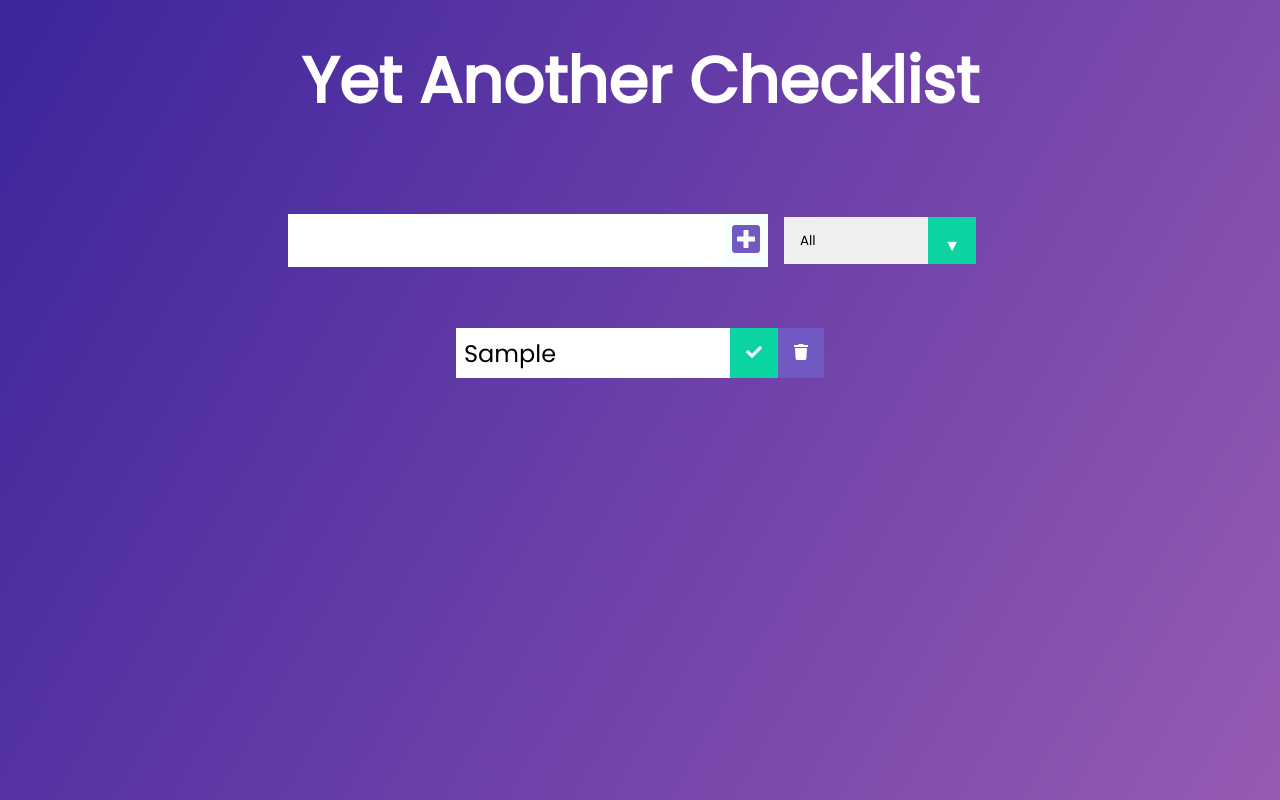
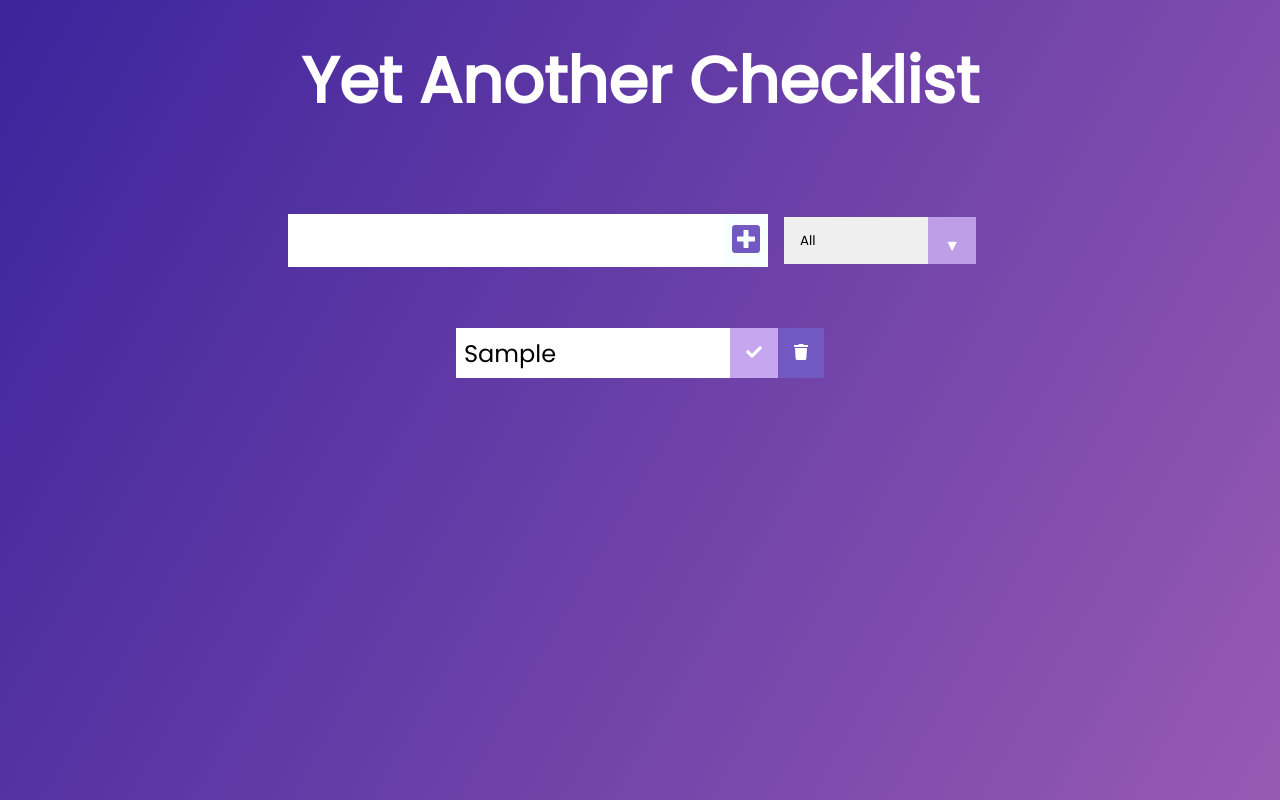
Before and after one commit to the-one-who-knoccks/Yet-another-checkList, a React (Create React App) app: page / in a window 1280 px wide. Both pictures are taken after typing "Sample" into the empty fields and a click on the button 746 px from the left and 240 px from the top of the page. Built offline with nearby package versions, Linux system fonts and the light colour scheme.

Commit message:
:sparkles: Updated code

```diff
--- a/src/App.css
+++ b/src/App.css
@@ -77,7 +77,7 @@ form button:hover {
   font-size: 1rem;
 }
 .complete-btn {
-  background: rgb(11, 212, 162);
+  background: rgba(142, 81, 223, 0.5);
 }
 .todo-item {
   padding: 0rem 0.5rem;
@@ -131,7 +131,8 @@ select {
   right: 0;
   padding: 1rem;
 
-  background: rgb(11, 212, 162);
+  background: rgba(142, 81, 223, 0.5);
+
   cursor: pointer;
   pointer-events: none;
 }
--- a/src/App.js
+++ b/src/App.js
@@ -1,4 +1,4 @@
-import React, { useState } from 'react';
+import React, { useState, useEffect } from 'react';
 import "./App.css";
 
 import Form from './Components/Form/Form';
@@ -8,21 +8,44 @@ const App = () => {
   const [inputText, setInputText] = useState('');
   const [todos, setTodos] = useState([]);
   const [filter, setFilters] = useState('all');
-  const [filtered, setFiltered] = useState([]);
+  const [filteredTodos, setFilteredTodos] = useState([]);
+
+  useEffect(() => {
+    getLocalTodos();
+  }, []);
+
+  useEffect(() => {
+    filterHandler();
+    saveLocalTodos();
+  }, [todos, filter]);
 
   const filterHandler = () => {
     switch (filter) {
       case 'completed':
-        setFiltered(todos.filter(todo => todo.completed === true));
+        setFilteredTodos(todos.filter((todo) => todo.completed === true));
         break;
-      case 'uncomplited':
-        setFiltered(todos.filter(todo => todo.uncompleted === false));
+      case 'uncompleted':
+        setFilteredTodos(todos.filter((todo) => todo.completed === false));
         break;
       default:
-        setFiltered(todos);
+        setFilteredTodos(todos);
         break;
     }
+  };
+
+  const saveLocalTodos = () => {
+    localStorage.setItem('todos', JSON.stringify(todos));
+  };
+
+const getLocalTodos = () => {
+  if (localStorage.getItem('todos') === null) {
+    localStorage.setItem('todos', JSON.stringify([]));
+  } else {
+    let localTodo = JSON.parse(localStorage.getItem('todos'));
+    setTodos(localTodo);
   }
+}
+
 
 return (
   <div className="App">
@@ -35,8 +58,12 @@ const App = () => {
       inputText={inputText}
       setInputText={setInputText}
       setFilters={setFilters}
+
     />
-      <ToDoList setTodos={setTodos} todos={todos} />
+    <ToDoList
+      filteredTodos={filteredTodos}
+      setTodos={setTodos}
+      todos={todos} />
   </div>
 );
 };
--- a/src/Components/Form/Form.jsx
+++ b/src/Components/Form/Form.jsx
@@ -7,12 +7,14 @@ const Form = ({ inputText, setInputText, todos, setTodos, setFilters }) => {
   };
 
   const submitTodoHandler = (e) => {
+
     e.preventDefault();
     setTodos([
       ...todos,
       { text: inputText, completed: false, id: uuidv4() }
     ]);
     setInputText('');
+
   };
 
   const filterHandler = (e) => {
--- a/src/Components/ToDoList/ToDoList.jsx
+++ b/src/Components/ToDoList/ToDoList.jsx
@@ -1,17 +1,18 @@
 import React from 'react';
 import Todo from '../Todo/Todo';
 
-const ToDoList = ({ todos, setTodos }) => {
+const ToDoList = ({ todos, setTodos, filteredTodos }) => {
   return (
     <div className="todo-container">
       <ul className="todo-list">
-        {todos.map((todo) => (
+        {filteredTodos.map((todo) => (
           <Todo
             setTodos={setTodos}
             todos={todos}
             key={todo.id}
             todo={todo}
             text={todo.text}
+
           />
         ))}
       </ul>
```
Lines whose indentation alone changed are shown as unchanged.
